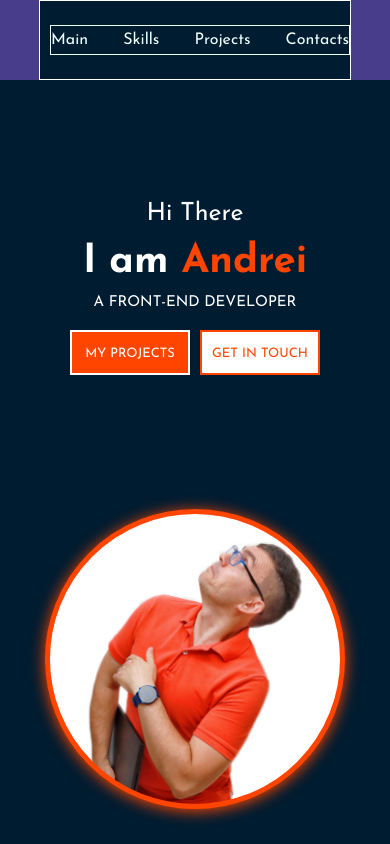
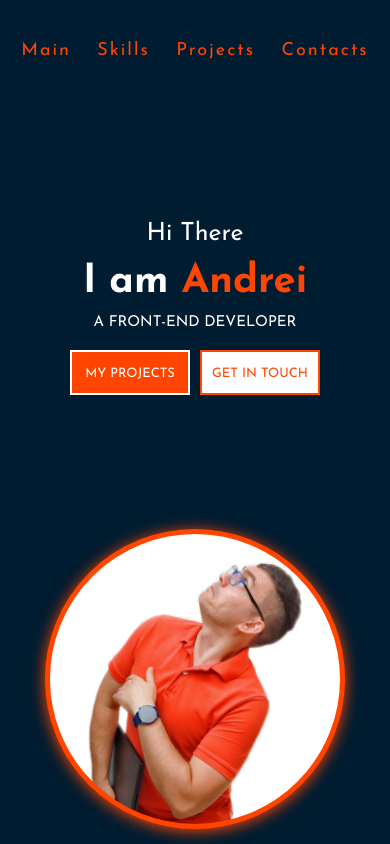
Before and after one commit to andbudha/my_portfolio, a React (Create React App) app: page / in a window 390 px wide. Shown: the top 844 px of the page. Built offline with nearby package versions, Linux system fonts and the light colour scheme.

Commit message:
Nav comp updated/some etra styles added

```diff
--- a/src/footer/Footer.module.css
+++ b/src/footer/Footer.module.css
@@ -42,6 +42,15 @@
     width: 75%;
 }
 
+.footer_container .link_container .link .icon:hover {
+    transform: scale(1.15) translateY(-3px);
+    transition: .3s;
+}
+
+.footer_container .link_container .link .icon:not(:hover) {
+    transition: .3s;
+}
+
 .copyright span {
     color: #ff4500;
 }
--- a/src/header/Header.module.css
+++ b/src/header/Header.module.css
@@ -5,9 +5,7 @@
 }
 
 .header {
-    height: 80px;
-    background-color: darkslateblue;
-    color: azure;
+    height: 100px;
     display: flex;
     justify-content: flex-end;
     align-items: center;
--- a/src/nav/Nav.module.css
+++ b/src/nav/Nav.module.css
@@ -6,8 +6,7 @@
 
 .nav {
     height: 100%;
-    width: 80%;
-    border: 1px solid white;
+    width: 90%;
     margin: 0 auto;
     display: flex;
     flex-direction: column;
@@ -16,9 +15,8 @@
 }
 
 .nav_container {
-    width: 300px;
-    height: 30px;
-    border: 1px solid;
+    width: 400px;
+    height: 50px;
     display: flex;
     justify-content: space-between;
     align-items: center;
@@ -26,7 +24,55 @@
 
 .nav a {
     text-decoration: none;
-    color: azure;
+    color: #ff4500;
+    font-size: 18px;
+    letter-spacing: 2px;
+    position: relative;
 }
 
-@media screen and (max-width: 1210px) {}
+.nav a:hover {
+    color: #ffffff;
+    transition: ease-in-out all 0.55s;
+}
+
+.nav a:not(:hover) {
+    transition: ease-in-out all 0.55s;
+}
+
+.nav a::after {
+    position: absolute;
+    content: '';
+    display: block;
+    width: 0%;
+    height: 2px;
+    background: #ff4500;
+    margin: auto;
+    transition: .4s;
+    bottom: -5px;
+
+}
+
+.nav a:hover:after {
+    width: 100%;
+
+}
+
+/* media-queries */
+
+@media screen and (max-width: 520px) {
+    .nav {
+        width: 100%;
+    }
+
+    .nav_container {
+        width: 350;
+        justify-content: space-evenly;
+
+    }
+}
+
+@media screen and (max-width: 1210px) {
+    .nav {
+        align-items: center;
+    }
+}
--- a/src/projects/project/Project.module.css
+++ b/src/projects/project/Project.module.css
@@ -31,8 +31,8 @@
     align-items: center;
     text-decoration: none;
     color: #ffffff;
-    font-size: 30px;
-    font-weight: 700;
+    font-size: 25px;
+    font-weight: 400;
 }
 
 .project_box a:hover {
```
